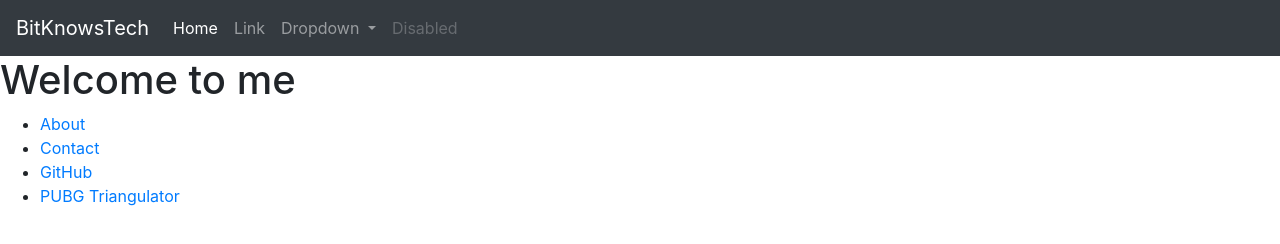
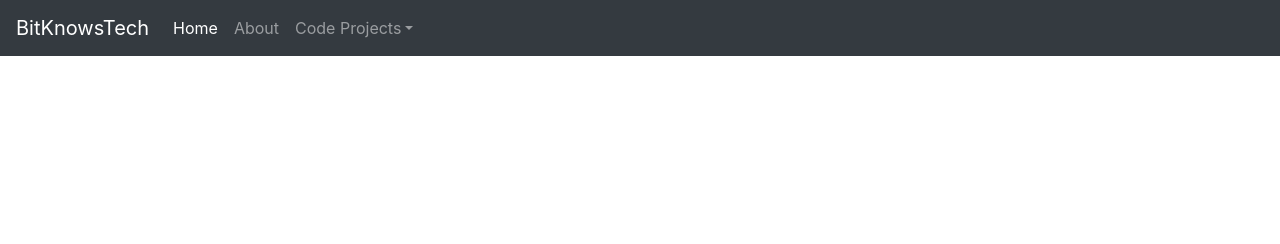
Before and after one commit to funnyman2213/funnyman2213.github.io, a plain HTML site: page index.html in a window 1280 px wide. Drawn offline with nearby package versions, Linux system fonts and the light colour scheme.

Commit message:
+serious changes to the nav bar

```diff
--- a/index.html
+++ b/index.html
@@ -1,5 +1,6 @@
 <!DOCTYPE html>
 <html lang="en">
+
 <head>
     <!-- Meta Info -->
     <meta charset="UTF-8">
@@ -11,50 +12,38 @@
     <!-- Title -->
     <title>Home</title>
 </head>
+
 <body>
     <!-- Navbar -->
     <nav class="navbar navbar-expand-lg navbar-dark bg-dark">
         <a class="navbar-brand" href="#">BitKnowsTech</a>
-      <button class="navbar-toggler" type="button" data-toggle="collapse" data-target="#navbarSupportedContent" aria-controls="navbarSupportedContent" aria-expanded="false" aria-label="Toggle navigation">
+        <button class="navbar-toggler" type="button" data-toggle="collapse" data-target="#navbarSupportedContent" aria-controls="navbarSupportedContent"
+            aria-expanded="false" aria-label="Toggle navigation">
             <span class="navbar-toggler-icon"></span>
         </button>
 
         <div class="collapse navbar-collapse" id="navbarSupportedContent">
             <ul class="navbar-nav mr-auto">
                 <li class="nav-item active">
-            <a class="nav-link" href="#">Home <span class="sr-only">(current)</span></a>
+                    <a class="nav-link" href="#">Home</a>
                 </li>
                 <li class="nav-item">
-            <a class="nav-link" href="#">Link</a>
+                    <a class="nav-link" href="about.html">About</a>
                 </li>
                 <li class="nav-item dropdown">
-            <a class="nav-link dropdown-toggle" href="#" id="navbarDropdown" role="button" data-toggle="dropdown" aria-haspopup="true" aria-expanded="false">
-              Dropdown
-            </a>
-            <div class="dropdown-menu" aria-labelledby="navbarDropdown">
-              <a class="dropdown-item" href="#">Action</a>
-              <a class="dropdown-item" href="#">Another action</a>
-              <div class="dropdown-dividerB"></div>
-              <a class="dropdown-item" href="#">Something else here</a>
+                    <a class="nav-link dropdown-toggle" data-toggle="dropdown" href="#" role="button" aria-haspopup="true" aria-expanded="false">Code Projects</a>
+                    <div class="dropdown-menu">
+                        <a class="dropdown-item" href="codeprojects/pubgtriangulator/index.html">Pubg Triangulator</a>
                     </div>
-          </li>
-          <li class="nav-item">
-            <a class="nav-link disabled" href="#">Disabled</a>
                 </li>
             </ul>
         </div>
     </nav>
 
-    <h1>Welcome to me</h1>
-    <ul>
-        <li><a href="#">About</a></li>
-        <li><a href="#">Contact</a></li>
-        <li><a href="http://pages.github.com">GitHub</a></li>
-        <li><a href="codeprojects/pubgtriangulator">PUBG Triangulator</a></li>
-    </ul>
 
     <script src="https://ajax.googleapis.com/ajax/libs/jquery/1.12.4/jquery.min.js"></script>
     <script>window.jQuery || document.write('<script src="assets/js/jquery.min.js"><\/script>')</script>
     <script src="assets/js/bootstrap.js"></script>
 </body>
+
 </html>
```
Lines whose indentation alone changed are shown as unchanged.
